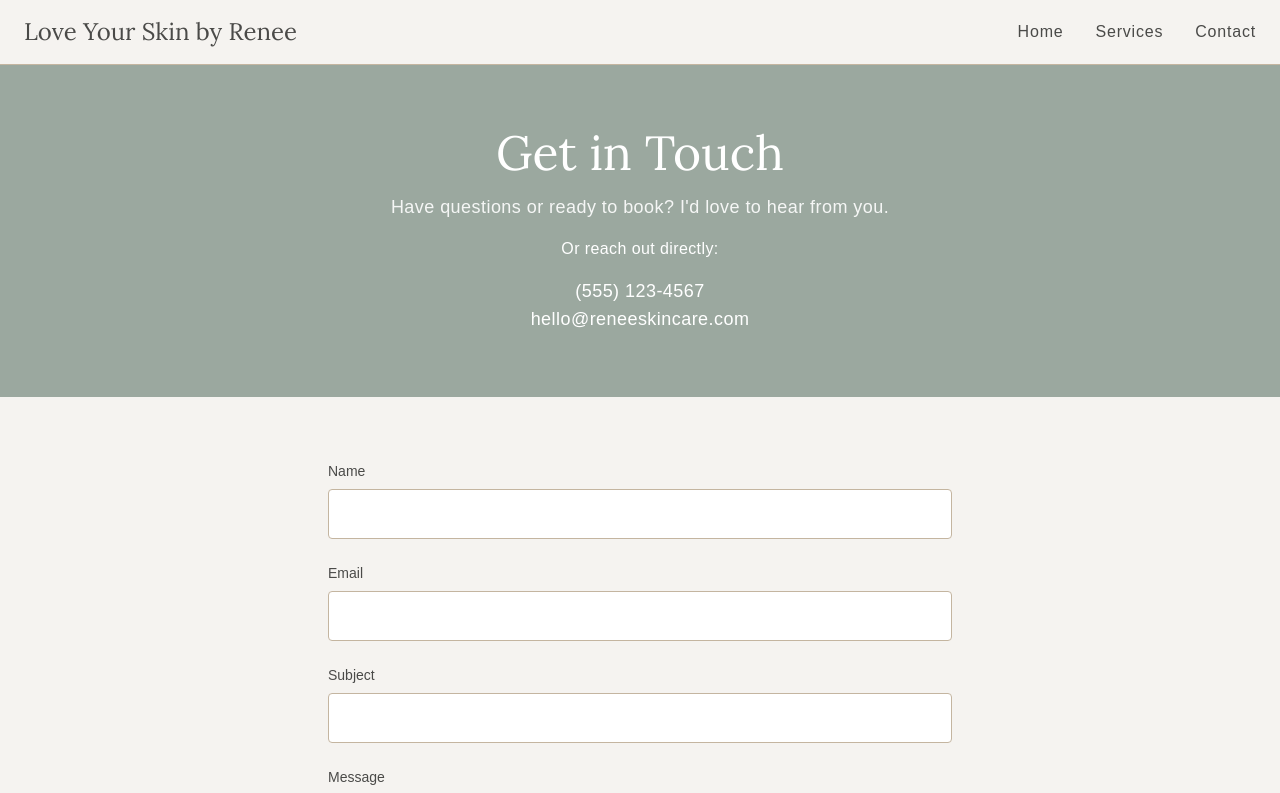
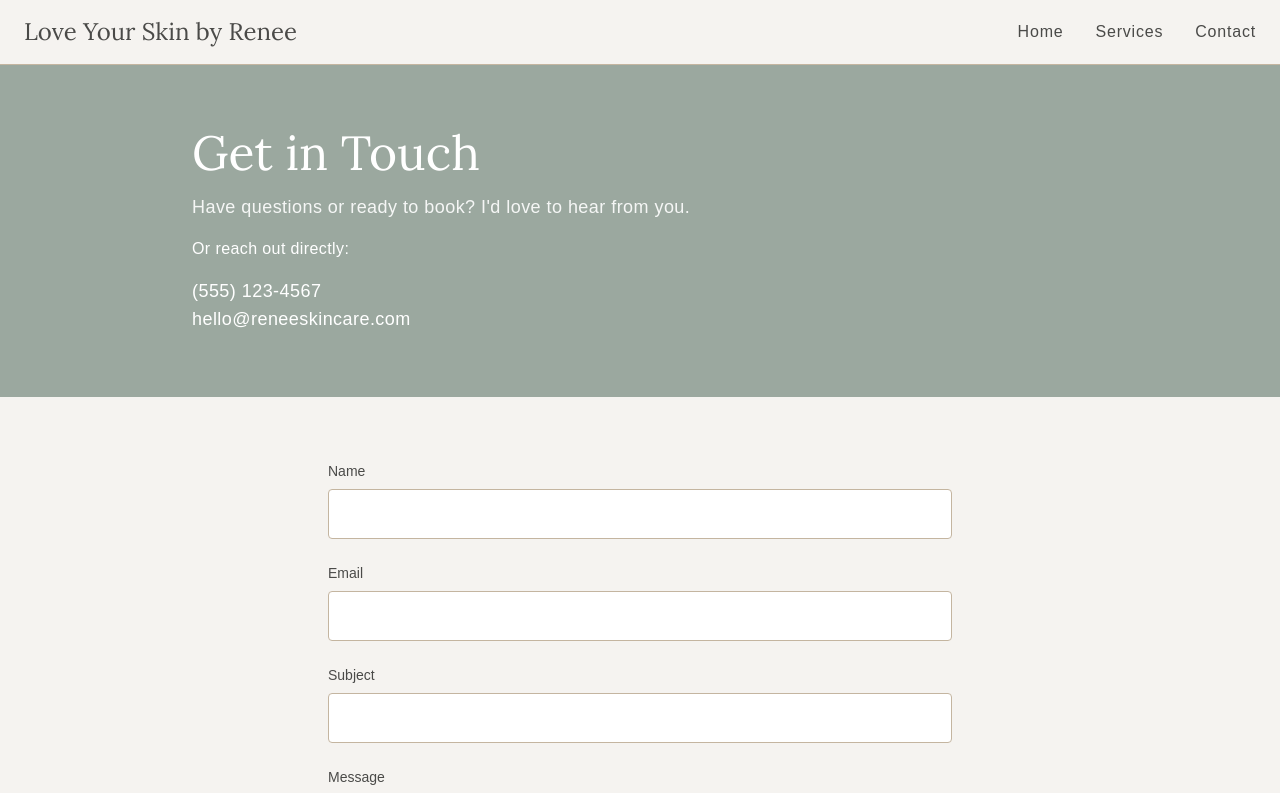
Before and after one commit to michaelDragomir/reneeSkinCare, a Next.js app: page /contact in a window 1280 px wide. Shown: the top 793 px of the page. Built offline with nearby package versions, Linux system fonts and the light colour scheme.

Commit message:
Center contact header text on mobile/tablet only

```diff
--- a/src/app/contact/page.tsx
+++ b/src/app/contact/page.tsx
@@ -100,7 +100,7 @@ export default function Contact() {
 
 			{/* Header Section */}
 			<section className='bg-[#9ba89f] py-16 px-6'>
-				<div className='max-w-4xl mx-auto text-center'>
+				<div className='max-w-4xl mx-auto text-center md:text-left'>
 					<h1 className='font-serif text-5xl font-light text-white mb-4'>
 						Get in Touch
 					</h1>
```
